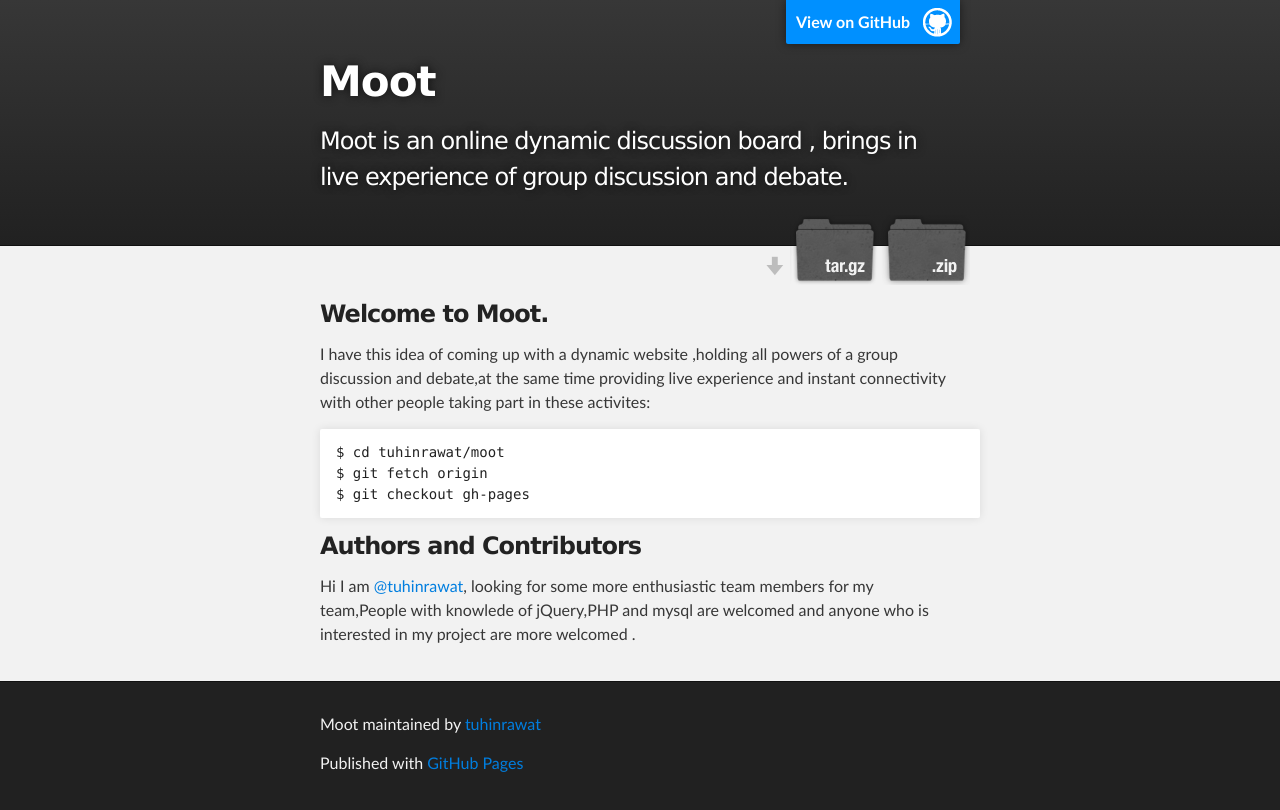
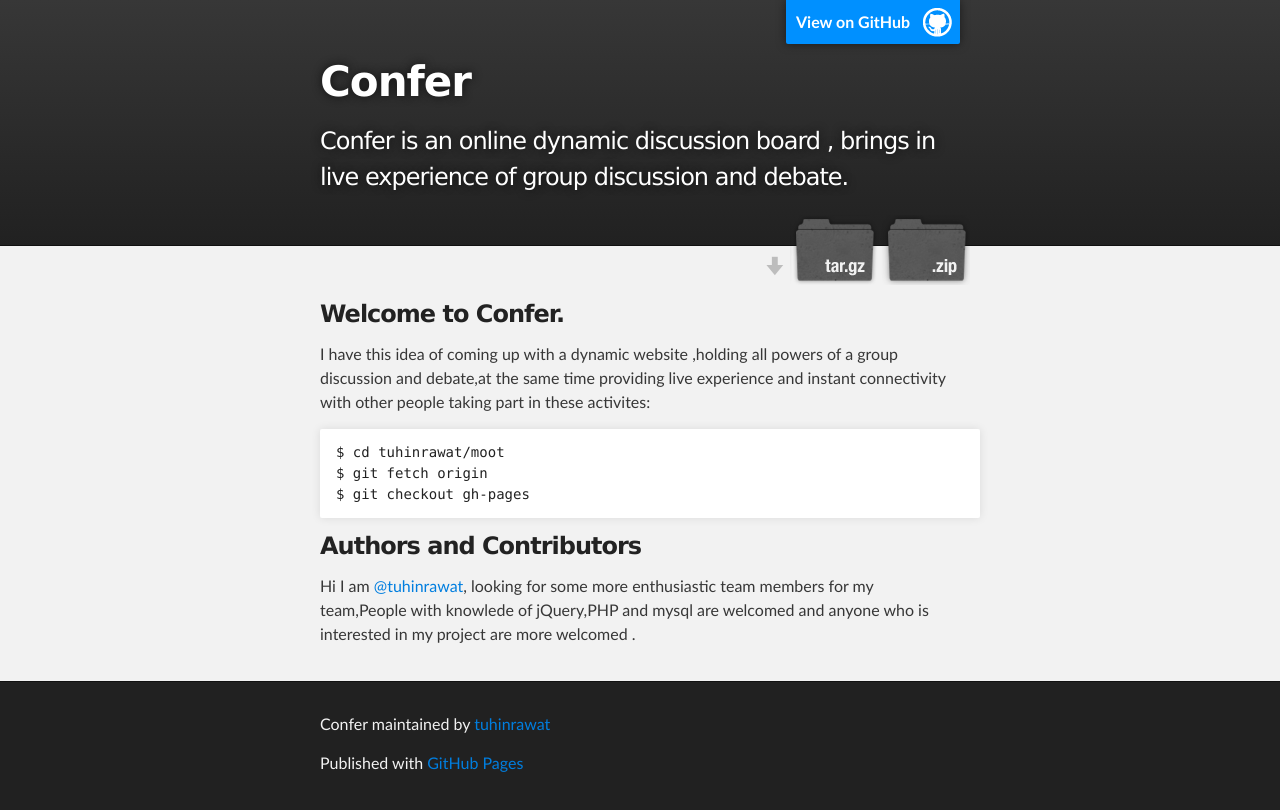
Before and after one commit to tuhinrawat/confer, a plain HTML site: page index.html in a window 1280 px wide. Drawn offline with Linux system fonts and the light colour scheme.

Commit message:
Update index.html

```diff
--- a/index.html
+++ b/index.html
@@ -8,7 +8,7 @@
 
     <link rel="stylesheet" type="text/css" media="screen" href="stylesheets/stylesheet.css">
 
-    <title>Moot</title>
+    <title>Confer</title>
   </head>
 
   <body>
@@ -16,10 +16,10 @@
     <!-- HEADER -->
     <div id="header_wrap" class="outer">
         <header class="inner">
-          <a id="forkme_banner" href="https://github.com/tuhinrawat/moot">View on GitHub</a>
+          <a id="forkme_banner" href="https://github.com/tuhinrawat/confer">View on GitHub</a>
 
-          <h1 id="project_title">Moot</h1>
-          <h2 id="project_tagline">Moot is an online dynamic discussion board , brings in live experience of group discussion and debate.</h2>
+          <h1 id="project_title">Confer</h1>
+          <h2 id="project_tagline">Confer is an online dynamic discussion board , brings in live experience of group discussion and debate.</h2>
 
             <section id="downloads">
               <a class="zip_download_link" href="https://github.com/tuhinrawat/moot/zipball/master">Download this project as a .zip file</a>
@@ -31,7 +31,7 @@
     <!-- MAIN CONTENT -->
     <div id="main_content_wrap" class="outer">
       <section id="main_content" class="inner">
-        <h3>Welcome to Moot.</h3>
+        <h3>Welcome to Confer.</h3>
 
 <p>I have this idea of coming up with a dynamic website ,holding all powers of a group discussion and debate,at the same time providing live experience and instant connectivity with other people taking part in these activites:</p>
 
@@ -49,7 +49,7 @@
     <!-- FOOTER  -->
     <div id="footer_wrap" class="outer">
       <footer class="inner">
-        <p class="copyright">Moot maintained by <a href="https://github.com/tuhinrawat">tuhinrawat</a></p>
+        <p class="copyright">Confer maintained by <a href="https://github.com/tuhinrawat">tuhinrawat</a></p>
         <p>Published with <a href="http://pages.github.com">GitHub Pages</a></p>
       </footer>
     </div>
```
